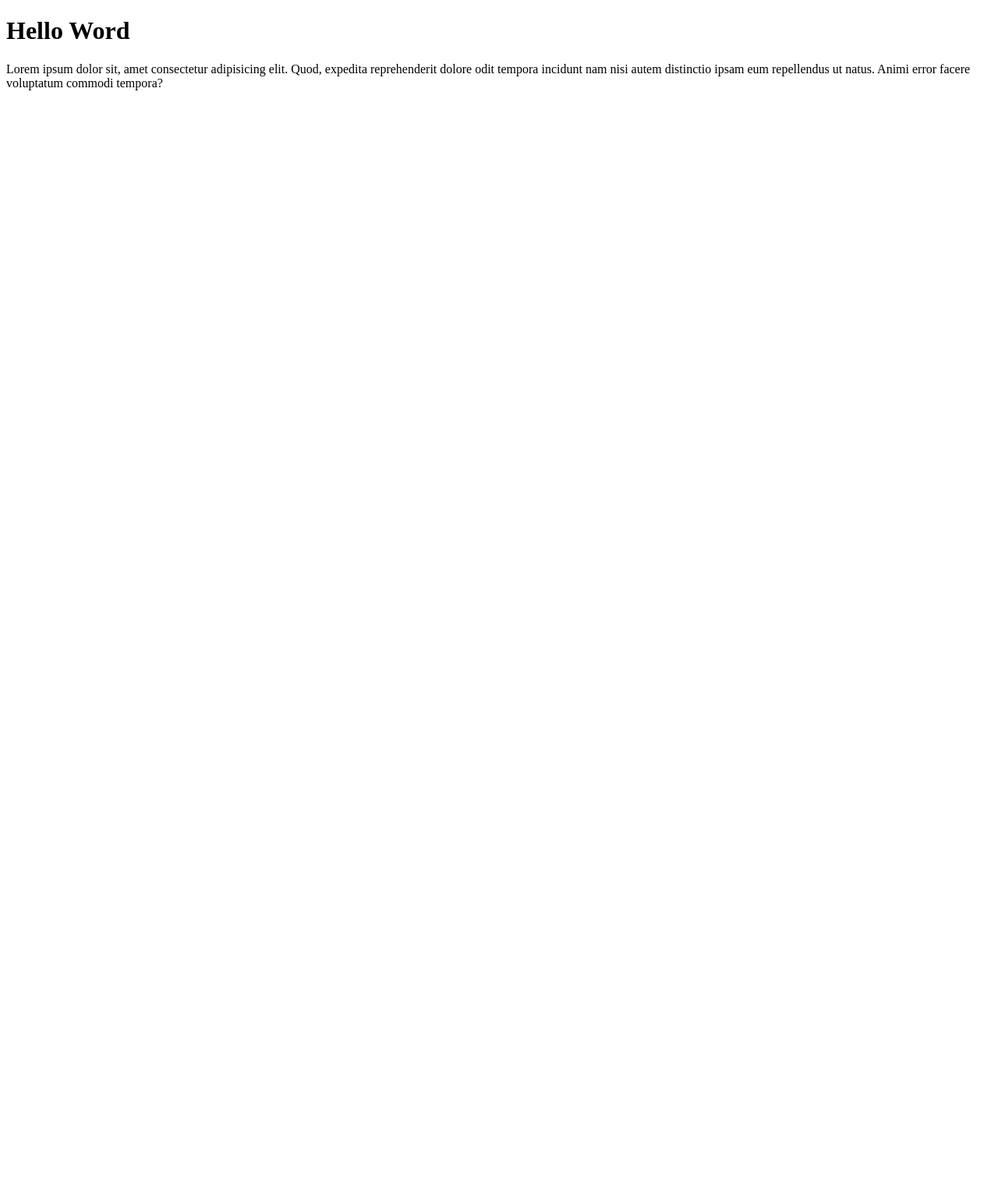
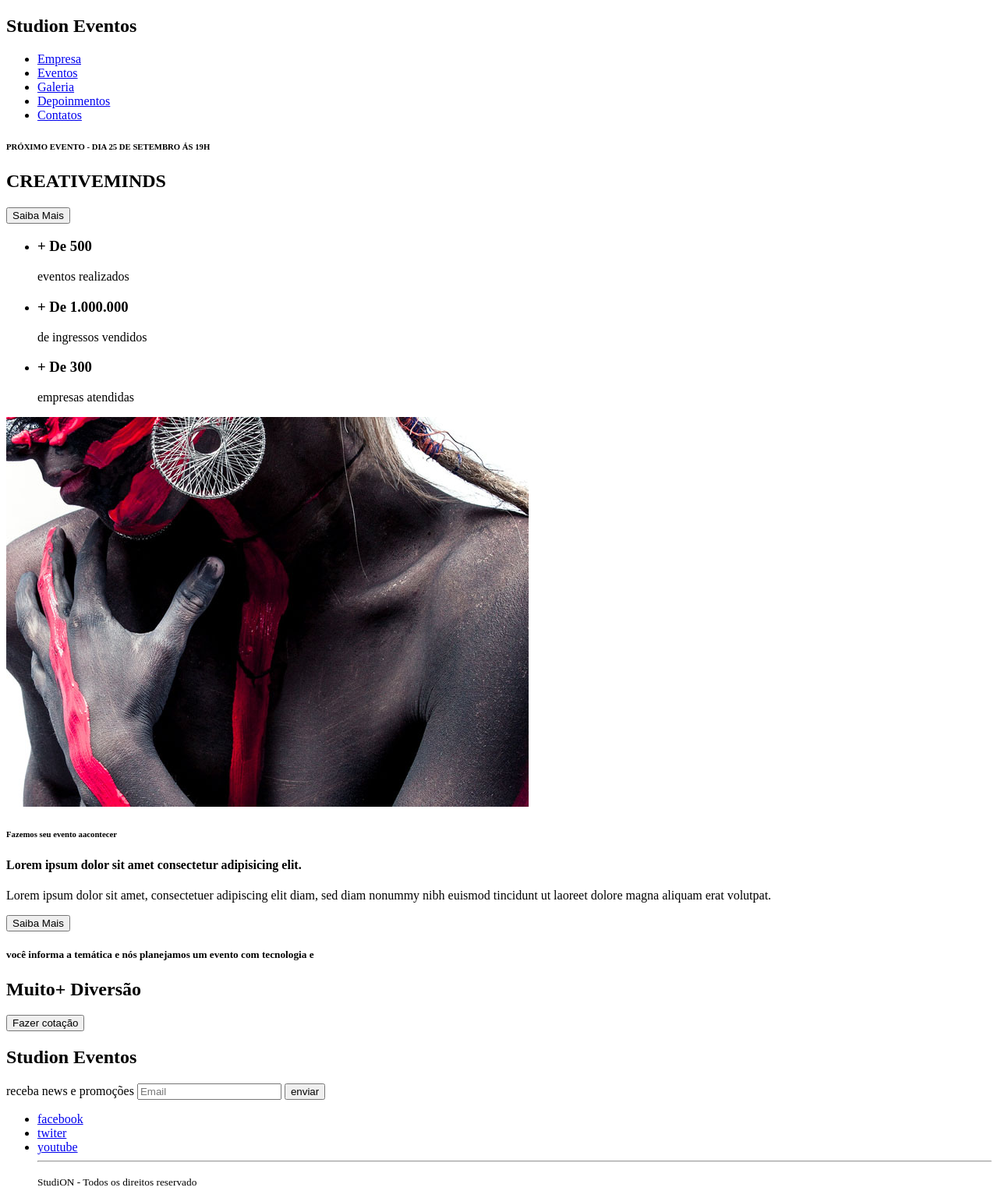
Before and after one commit to GBbrand175/Studion, a website: page src/index.html in a window 1280 px wide. Shown: the whole page at 78% size. Before the commit the page ends 800 px from the top, so only its background shows below. Drawn offline with Linux system fonts and the light colour scheme.

Commit message:
feat(html): constructed html struture for main page

```diff
--- a/src/index.html
+++ b/src/index.html
@@ -1,12 +1,107 @@
 <!DOCTYPE html>
 <html lang="pt-BR">
-    <head>
-     <title>Studion</title>
-    </head>
+  <head>
+     <meta charset="UTF-8">
+     <meta http-equiv="X-UA-Compatible" content="IE=edge">
+     <meta name="viewport" content="width=device-width, initial-scale=1.0">
+     <title>Studion.Events</title>
+  </head>
 
-    <body>
-     <h1>Hello Word</h1>
-     <p>Lorem ipsum dolor sit, amet consectetur adipisicing elit. Quod, expedita reprehenderit dolore odit tempora incidunt nam nisi autem distinctio ipsam eum repellendus ut natus. Animi error facere voluptatum commodi tempora?
-     </p>
-    </body>
+  <body>
+       <nav>
+           <h1> Studi<span>on </span> <span> Eventos</span></h1>
+           <ul>
+              <li>
+               <a href="#empresa">
+                 Empresa
+               </a>
+              </li>
+              <li>
+                 <a href="#eventos">
+                 Eventos
+                 </a>
+              </li>
+              <li>
+                 <a href="#galeria">
+                  Galeria
+                 </a>
+              </li>
+              <li>
+                 <a href="#depoimentos">
+                  Depoinmentos
+                 </a>
+              </li>
+              <li>
+                 <a href="#contatos">
+                  Contatos
+                 </a>
+              </li>
+           </ul>
+
+       </nav>
+
+       <header>
+            <div id="slider">
+               <div class="slide">
+                <h6><span>PRÓXIMO EVENTO</span> - DIA 25 DE SETEMBRO ÁS 19H</h6>
+                <H2><span>CREATIVE</span>MINDS</H2>
+                <button>Saiba Mais</button>
+               </div>
+            </div>
+       </header>
+
+       <main>
+         <section>
+             <ul>
+                <li><h3>+ De 500 </h3>
+                  eventos realizados
+                </li>
+                <li><h3>+ De 1.000.000 </h3>
+                  de ingressos vendidos
+                </li>
+                <li><h3>+ De 300 </h3>
+                   empresas atendidas
+                </li>
+             </ul>
+         </section>
+
+         <section>
+             <div>
+                 <img src="./images/institutional.jpg"/>
+                 <h6>Fazemos seu evento aacontecer</h6>
+                 <h4>Lorem ipsum dolor sit amet consectetur adipisicing elit.</h4>
+                 <p>Lorem ipsum dolor sit amet, consectetuer adipiscing elit diam,
+                    sed diam nonummy nibh euismod tincidunt ut laoreet dolore magna aliquam erat volutpat.
+                 </p>
+                 <button>Saiba Mais</button>
+             </div>
+         </section>
+
+         <section>
+             <div>
+                 <h5>você informa a temática e nós planejamos um evento com tecnologia e</h5>
+                 <h2><span>Muito+ </span>Diversão</h2>
+                 <button>Fazer cotação</button>
+             </div>
+         </section>
+       </main>
+
+       <footer>
+        <h2> Studi<span>on </span> <span> Eventos</span></h2>
+        <form>
+            <label> receba news e promoções</label>
+            <input type="email" placeholder="Email">
+            <button type="submit">enviar</button>
+            <ul>
+              <li><a href="https://facebook.com/" target="_blank">facebook</a> </li>
+              <li><a href="https://twiter.com/" target="_blank">twiter</a></li>
+              <li><a href="https://youtube.com/" target="_blank">youtube</a></li>
+              <hr />
+              <p>
+                 <small>Studi<span>ON</span> - Todos os direitos reservado</small>
+              </p>
+            </ul>
+        </form>
+       </footer>
+  </body>
 </html>
```
